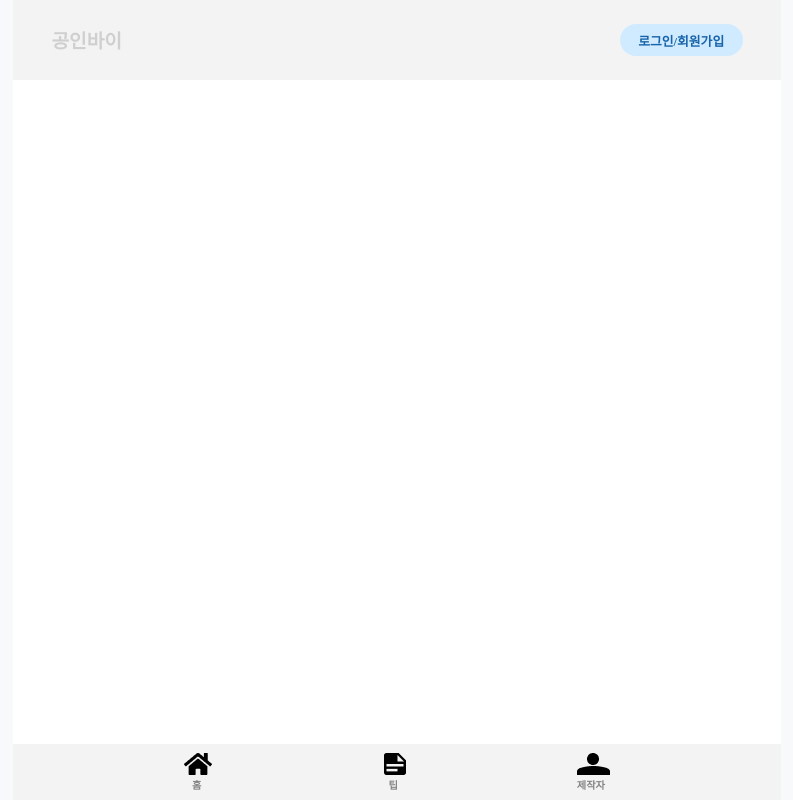
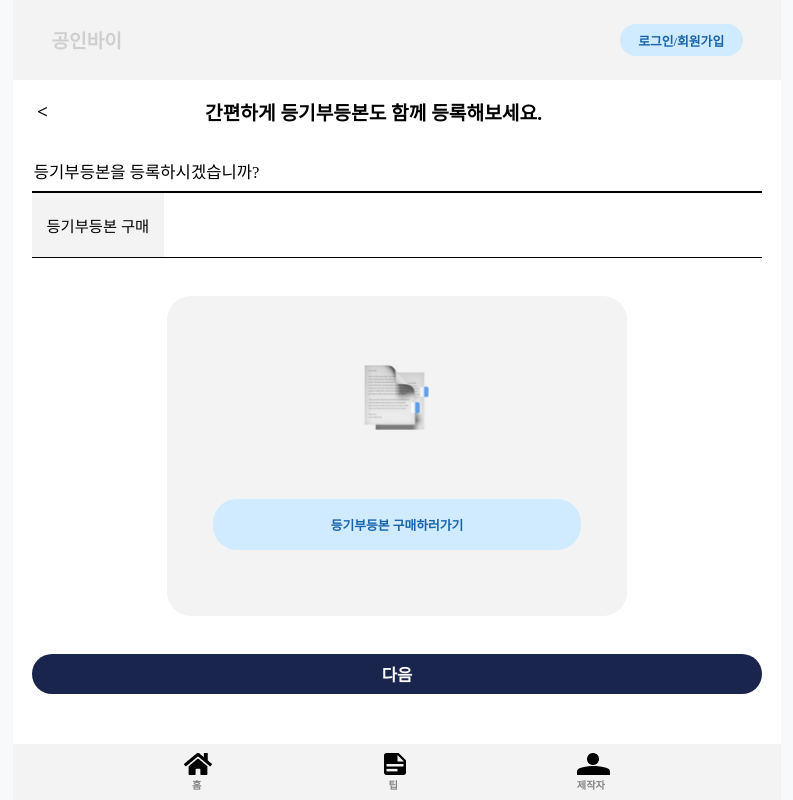
Before and after one commit to aimedic2667/homepage, a React (Create React App) app: page /buy in a window 1280 px wide. Shown: the whole page, without its empty margins (243-1036 px from the left). Built offline with nearby package versions, Linux system fonts and the light colour scheme; no server answers; the HTML template or start-up script is replaced by a standard one.

Commit message:
라우터 등기부등본 구매 페이지 추가

```diff
--- a/src/routes/Router.js
+++ b/src/routes/Router.js
@@ -12,6 +12,7 @@ import Kakaologin from "../component/login/login_main";
 import Uploadmain from "../component/upload/upload_main";
 import Redirection from '../component/login/redirection';
 import Makermain from '../component/maker/madeby';
+import Buy from '../component/register/buy';
 
 const Background = styled.div`
     background-color: #F8F9FA;
@@ -85,6 +86,7 @@ function AppRouter() {
                         <Route path="/kakao_login" element={<Kakaologin />} />
                         <Route path="/aboutus" element={<Makermain />} />
                         <Route path="/oauth" element={<Redirection />} />
+                        <Route path="/buy" element={<Buy />} />
                     </Routes>
                     <Footerindex />
                 </Rectangle>
```
